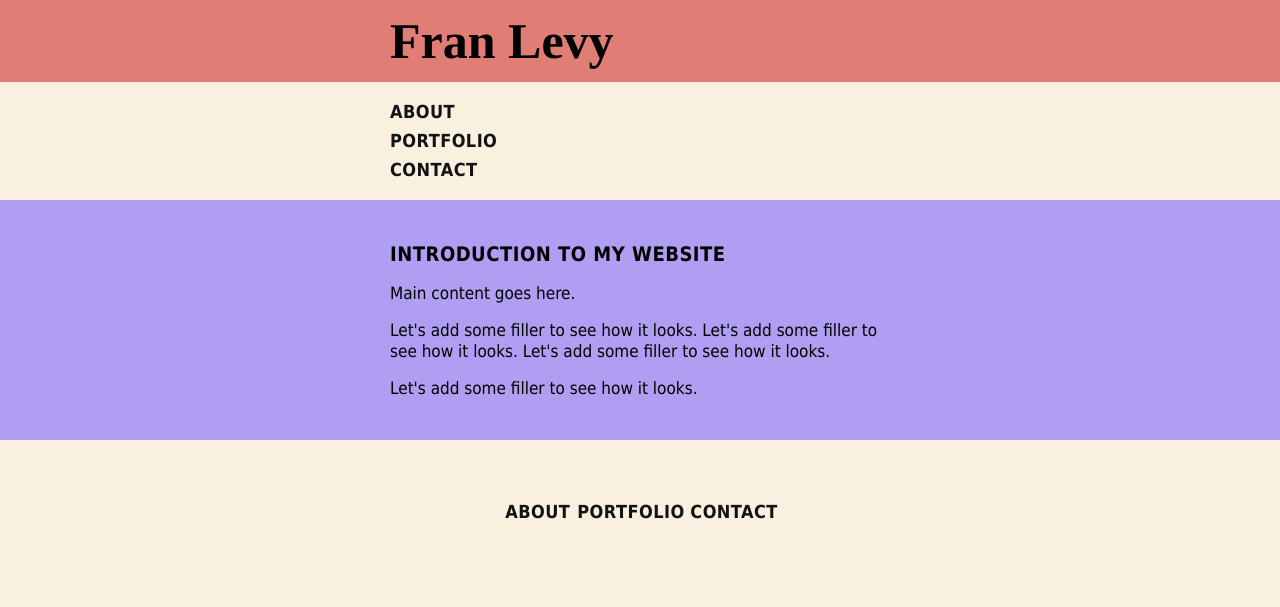
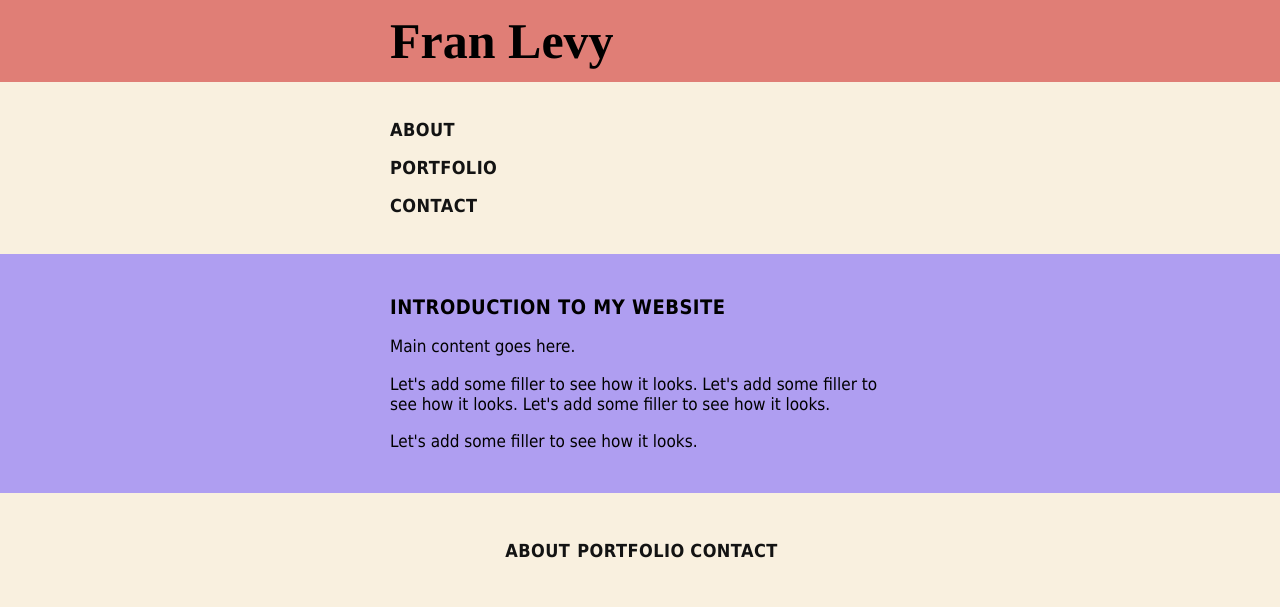
Before and after one commit to franlevy/franlevy, a PHP site: page / in a window 1280 px wide. Shown: the top 607 px of the page. Run offline with PHP 8.4, Linux system fonts and the light colour scheme.

Commit message:
Tweaking margins and padding in various lists and div boxes.

```diff
--- a/stylesheets/global.css
+++ b/stylesheets/global.css
@@ -77,8 +77,7 @@ h4 {
 /* LISTS */
 .link-list li {
   margin: 0;
-  padding-top: 0.3em;
-  padding-bottom: 0.3em; }
+  padding: 2% 0; }
 .link-list a:link, .link-list a:visited, .link-list a:hover, .link-list a:active, .link-list a:focus {
   text-decoration: none;
   color: black; }
@@ -104,8 +103,8 @@ body {
 
 .container {
   margin: 0 auto;
-  padding: 1.25% 1%;
-  width: 97.5%;
+  padding: 1.25% 2.5%;
+  width: 95%;
   max-width: 500px; }
 
 /* HEADER */
@@ -120,6 +119,9 @@ nav {
   text-align: left;
   width: 100%;
   background-color: #f9f0df; }
+  nav .container {
+    padding-top: 2.25%;
+    padding-bottom: 2.25%; }
 
 /* MAIN CONTENT */
 section {
@@ -131,4 +133,4 @@ section {
 /* FOOTER */
 footer .container {
   text-align: center;
-  padding: 4.5% 0; }
+  padding: 3% 0; }
--- a/stylesheets/sass/base/_generallayout.sass
+++ b/stylesheets/sass/base/_generallayout.sass
@@ -7,6 +7,6 @@ body
 
 .container
     margin: 0 auto
-    padding: 1.25% 1%
-    width: 97.5%
+    padding: 1.25% 2.5%
+    width: 95%
     max-width: 500px
--- a/stylesheets/sass/base/_lists.sass
+++ b/stylesheets/sass/base/_lists.sass
@@ -3,13 +3,11 @@
 .link-list
     li
         margin: 0
-        padding-top: 0.3em
-        padding-bottom: 0.3em
+        padding: 2% 0
 
     a:link, a:visited, a:hover, a:active, a:focus
         text-decoration: none
         color: $black
-
 
     a:link, a:visited
         color: $bold-color
--- a/stylesheets/sass/modules/_footer.sass
+++ b/stylesheets/sass/modules/_footer.sass
@@ -5,4 +5,4 @@ footer
 
     .container
         text-align: center
-        padding: 4.5% 0
+        padding: 3% 0
--- a/stylesheets/sass/modules/_nav.sass
+++ b/stylesheets/sass/modules/_nav.sass
@@ -4,3 +4,7 @@ nav
     width: 100%
     background-color: $footer-bg
     @extend .small-bold-caps
+
+    .container
+        padding-top: 2.25%
+        padding-bottom: 2.25%
```
